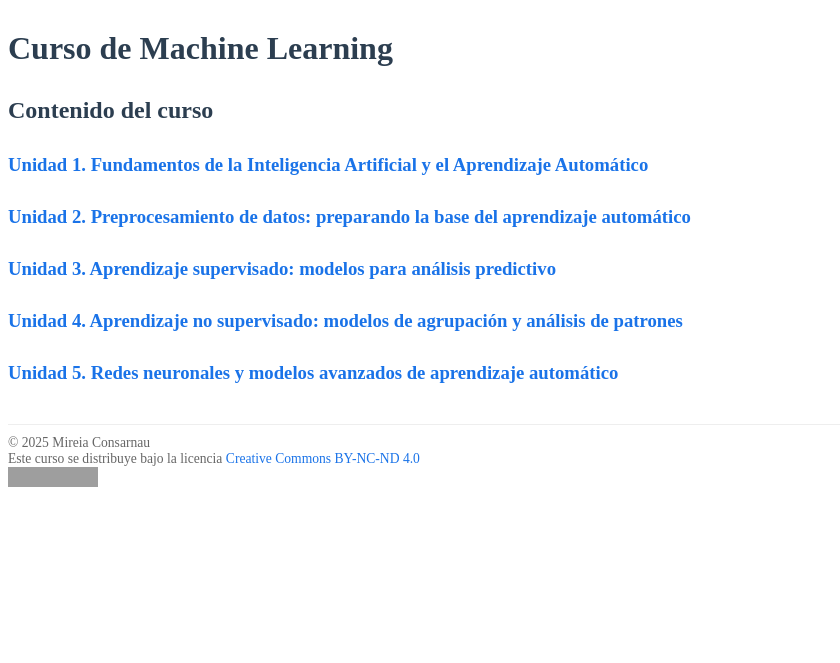
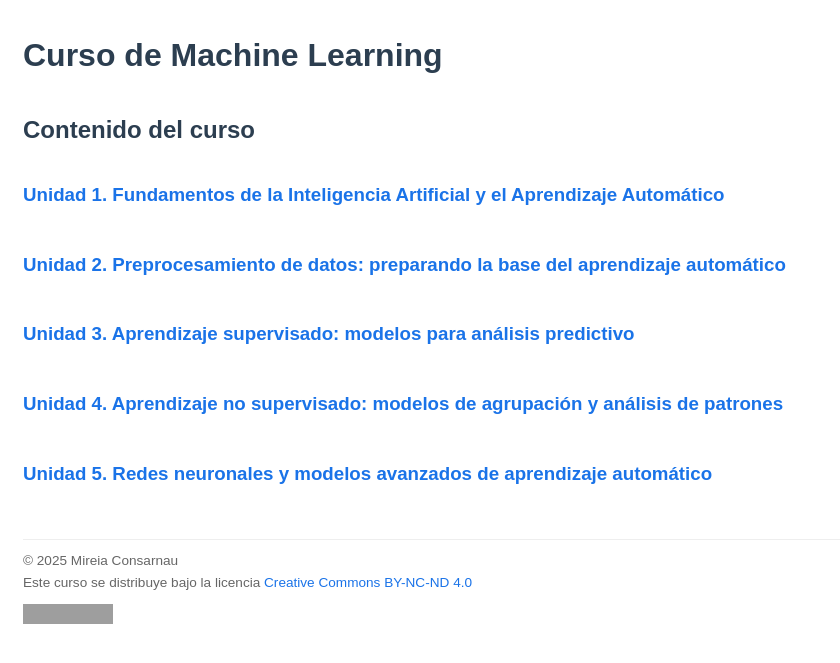
Before and after one commit to mireiaconsarnau/machine_learning, a Jekyll site: the page built from index.md, in a window 1280 px wide. Shown: the top 663 px of the page, without its empty margins (0-840 px from the left). Built offline with Jekyll 4.4.1, drawn with Linux system fonts in a browser that asks for light colours; grey boxes are pictures that could not be loaded.

Commit message:
Update custom.css

```diff
--- a/assets/css/custom.css
+++ b/assets/css/custom.css
@@ -16,17 +16,55 @@
 a {
   color: #1a73e8;
   text-decoration: none;
+  margin-bottom: 10px;
+  display: inline-block;
 }
-
 a:hover {
   text-decoration: underline;
 }
 
-/* Peu de pàgina menys destacat */
+/* Peu de pàgina */
 footer, .license {
   font-size: 0.85em;
   color: #666;
   margin-top: 40px;
   border-top: 1px solid #eee;
   padding-top: 10px;
+  text-align: left;
 }
+
+/* Menú de navegació */
+nav {
+  background-color: #f8f8f8;
+  padding: 10px 20px;
+  margin-bottom: 30px;
+  border-bottom: 1px solid #ddd;
+}
+nav a {
+  margin-right: 15px;
+  font-weight: bold;
+}
+nav a:hover {
+  color: #0056b3;
+}
+
+/* Contingut */
+body {
+  font-family: Arial, sans-serif;
+  line-height: 1.6;
+  padding: 0 15px;
+}
+
+/* Responsivitat per mòbils */
+@media (max-width: 600px) {
+  nav {
+    padding: 10px;
+  }
+  nav a {
+    display: block;
+    margin: 5px 0;
+  }
+  body {
+    padding: 0 10px;
+  }
+}
```
